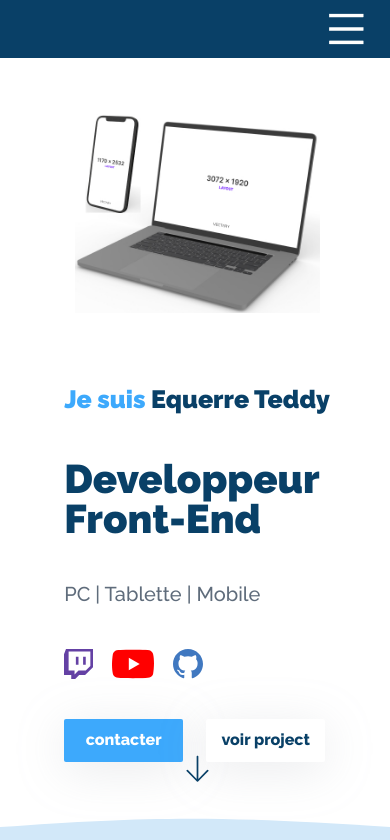
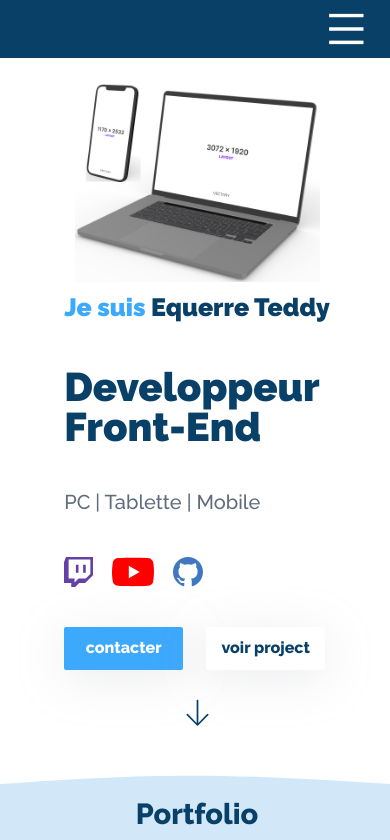
Before and after one commit to maakino/Portfolio, a website: page index.html in a window 390 px wide. Shown: the top 840 px of the page. Drawn offline with Linux system fonts and the light colour scheme.

Commit message:
patch arrow bottom mobile size

```diff
--- a/index.html
+++ b/index.html
@@ -30,6 +30,8 @@
 
         <!--accueil -->
         <section class="home" id="home">
+
+            <div class="home__containt">
                 <div class="timeline">
                     <ul>
                         <li><a href="#home">Accueil</a></li>
@@ -37,9 +39,7 @@
                         <li><a href="#portfolio">Portfolio</a></li>
                         <li><a href="#contact">Contact</a></li>
                     </ul>
-
                 </div>
-            <div class="home__containt">
                 <!-- Img -->
                 <div class="home__containt-img">
                     <img src="img/Mockup group.jpg" loading="lazy" width="245" height="199" alt="mockup">
--- a/src/scss/page/home.scss
+++ b/src/scss/page/home.scss
@@ -1,11 +1,10 @@
 .home {
-    height: 90vh;
+    margin: auto;
     &__containt {
-        height: 100%;
         display: flex;
         flex-direction: column;
         align-items: center;
-        justify-content: space-around;
+        justify-content: center !important;
         margin-bottom: 23px;
         p:first-child {
             font-size: 25px;
@@ -83,7 +82,7 @@
         img {
             display: block;
             margin: auto;
-            margin-top: -43px;
+            margin-top: 47px;
             animation-duration: 2s;
             animation-name: glissement;
             animation-timing-function: ease;
--- a/src/scss/page/timeline.scss
+++ b/src/scss/page/timeline.scss
@@ -1,16 +1,19 @@
-.timeline{
+.timeline {
+    display: none;
+    @include media(medium) {
+        display: block;
         position: fixed;
         width: 106px;
         height: 208px;
         left: 896px;
         top: 579px;
-    ul{
+        ul {
             display: flex;
             flex-direction: column;
             justify-content: space-around;
             height: 100%;
         }
-    a{
+        a {
             text-decoration: none;
             color: white;
             font-size: 16px;
@@ -20,3 +23,4 @@
             text-align: left;
         }
     }
+}
```
Also changed, not shown: css/style.css, 1 other file. Lines whose indentation alone changed are shown as unchanged.
